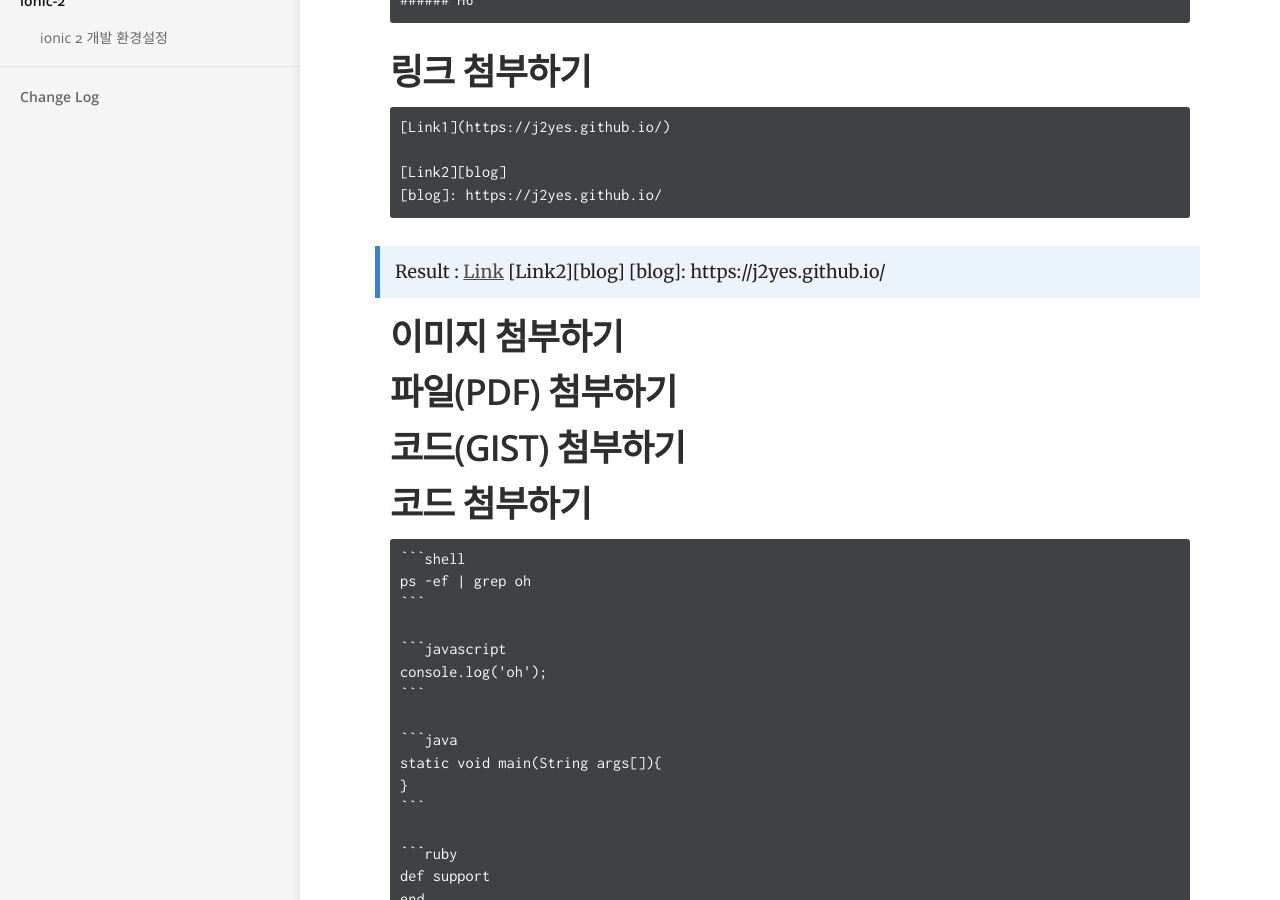
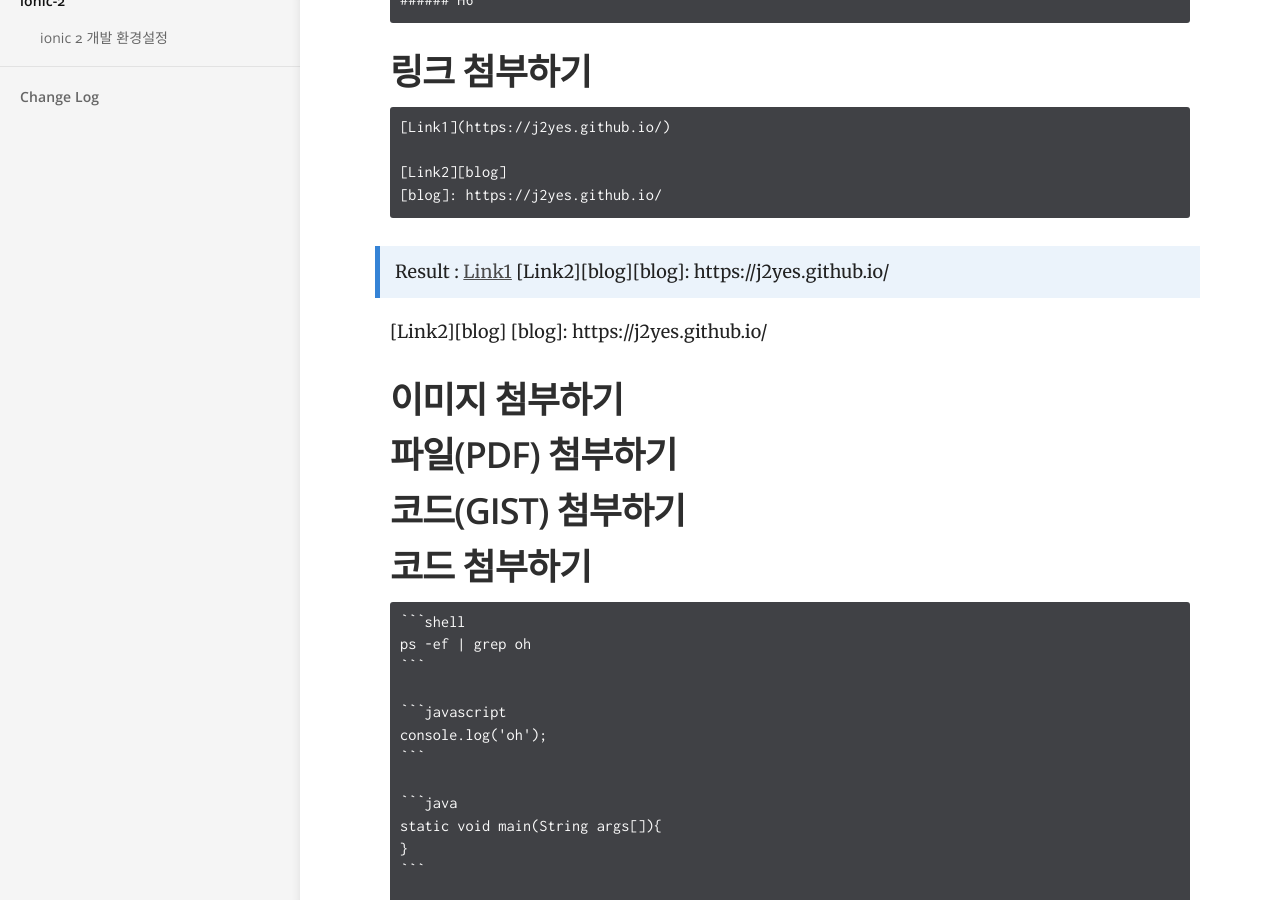
Before and after one commit to j2yes/j2yes.github.io, a Jekyll site: the page built from index.md, in a window 1280 px wide and 900 px high, scrolled down 458 px. Built offline with Jekyll 4.4.1, drawn with Linux system fonts in a browser that asks for light colours; comment, search, counter and statistics services are not loaded.

Commit message:
Updated 'index.md' via CloudCannon

````diff
--- a/index.md
+++ b/index.md
@@ -25,9 +25,12 @@ comments: true
 [Link2][blog]
 [blog]: https://j2yes.github.io/
 ```
-> Result : [Link](https://j2yes.github.io/)
-> [Link2][blog]
-> [blog]: https://j2yes.github.io/
+> Result : [Link1](https://j2yes.github.io/)
+> [Link2][blog][blog]: https://j2yes.github.io/
+>
+
+[Link2][blog]
+[blog]: https://j2yes.github.io/
 
 ## 이미지 첨부하기
 
````
